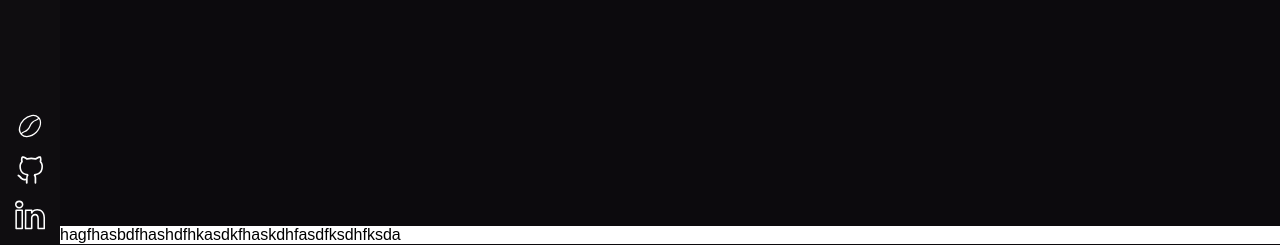
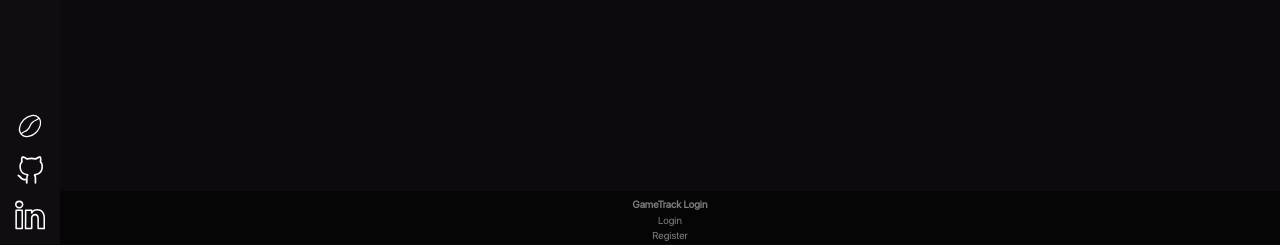
Before and after one commit to ignaciofp60/ignaciofp60, a PHP site: page / in a window 1280 px wide. Shown: the part 556-801 px from the top of the page. Run offline with PHP 8.4, Linux system fonts and the light colour scheme; some libraries are stand-ins or nearby versions.

Commit message:
Simple footer

```diff
--- a/index.html
+++ b/index.html
@@ -118,7 +118,21 @@
         </p>
     </section>
 
-    <footer>hagfhasbdfhashdfhkasdkfhaskdhfasdfksdhfksda</footer>
+    <footer>
+        <span class="table-container">
+            <table class="footer-login-table">
+                <thead>
+                    <th>GameTrack Login</th>
+                </thead>
+                <tr>
+                    <td><a class="footer-link" href="">Login</a></td>
+                </tr>
+                <tr>
+                    <td><a class="footer-link" href="">Register</a></td>
+                </tr>
+            </table>
+        </span>
+    </footer>
 </body>
 
 </html>
--- a/styles.css
+++ b/styles.css
@@ -152,7 +152,25 @@ footer {
     bottom: 0em;
     left: 3.75em;
     right: 0em;
-    background-color: #fff;
+    background-color: #050505;
+    height: 3.3em;
+}
+
+.table-container {
+    display: flex;
+    justify-content: center;
+    text-align: center;
+
+    padding-top: 0.5em;
+
+    font-family: SF-Regular;
+    font-size: 10px;
+    color: gray;
+}
+
+.footer-link {
+    text-decoration: none;
+    color: grey;
 }
 
 /*Smaller Screens*/
```
